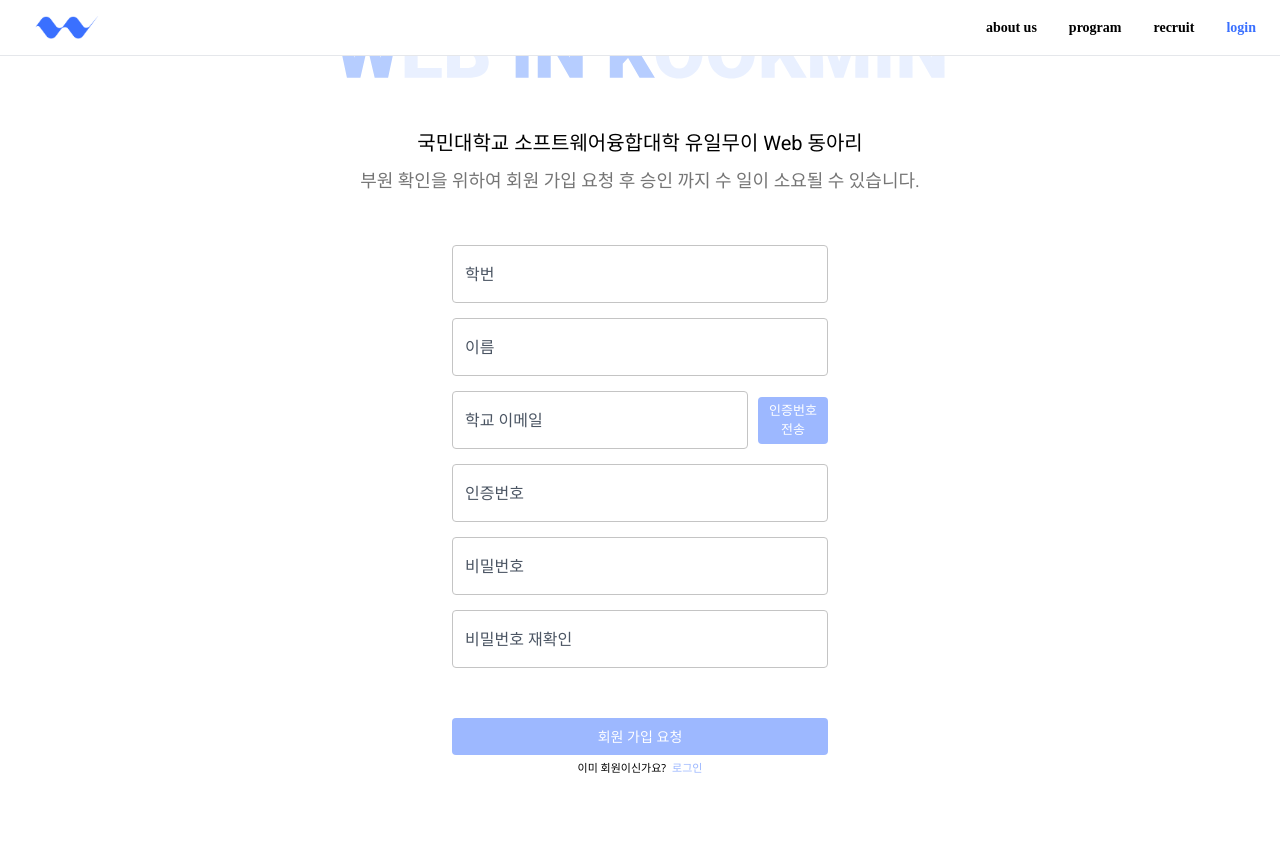
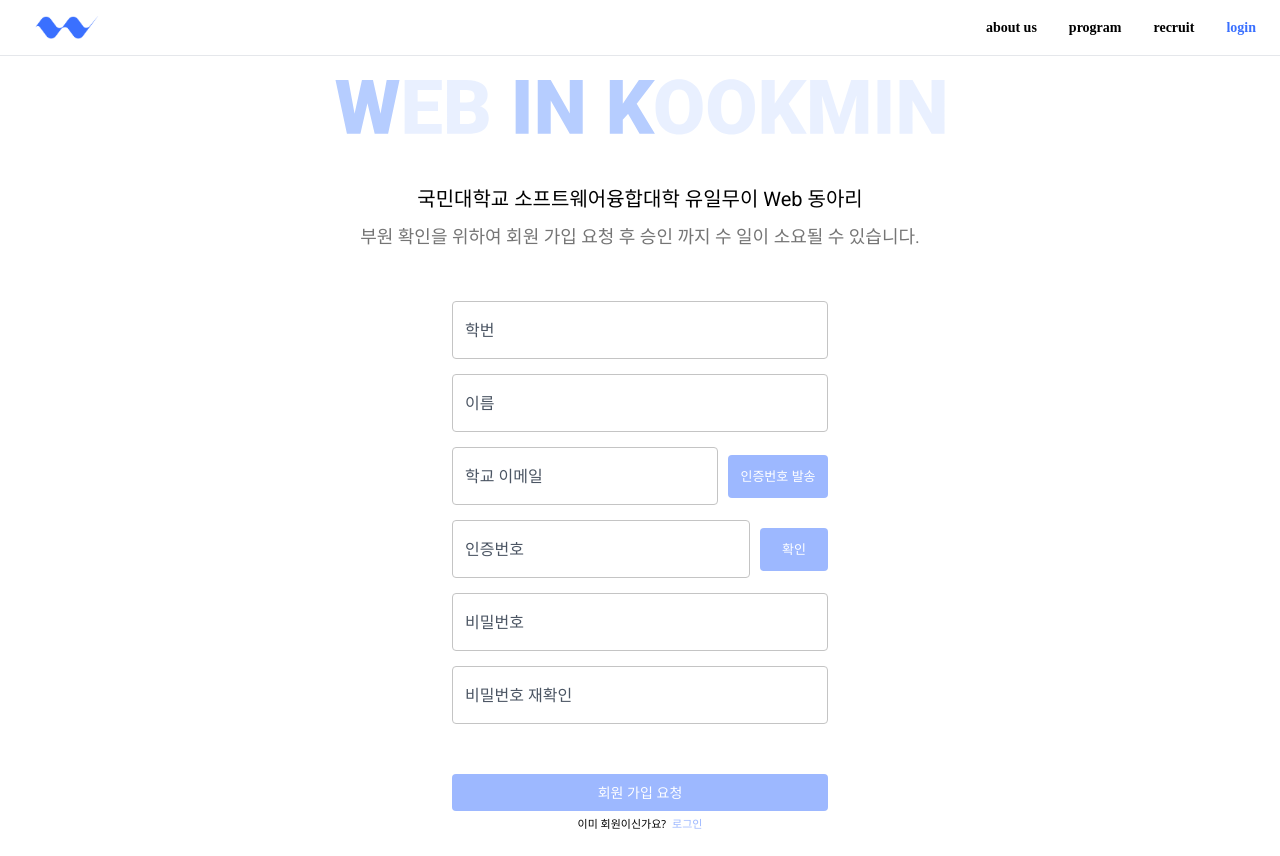
Before and after one commit to KMU-WINK/wink-official-frontend, a Next.js app: page /signup in a window 1280 px wide. Before the commit the page ends 800 px from the top, so only its background shows below. Built offline with nearby package versions, Linux system fonts and the light colour scheme; a web font is replaced by a local one.

Commit message:
feat: login, register, logout api 연결 (#23)
* feat: login, register api 연결

* feat: logout api 연결

```diff
--- a/src/app/login/page.tsx
+++ b/src/app/login/page.tsx
@@ -1,14 +1,12 @@
 'use client';
 
-import { useState } from 'react';
-import { useCookies } from 'react-cookie';
-
+import React, { useState } from 'react';
+import { WinkApi } from '@/api';
+import { Button, InputField } from '@/components';
+import { useUserStore } from '@/store/useUserStore';
+import { useRouter } from 'next/navigation';
 import Link from 'next/link';
 import Image from 'next/image';
-import { useRouter } from 'next/navigation';
-
-import { Button, InputField } from '@/components';
-
 import web_in_kookmin from '@/public/web_in_kookmin.svg';
 
 interface InputFieldType {
@@ -30,15 +28,13 @@ const inputFields: InputFieldType[] = [
   },
 ];
 
-export default function Login() {
-  const router = useRouter(); // useRouter 훅 가져오기
-  const [cookies, setCookie] = useCookies(['token']); // 유저 사용 토큰
-
-  // useState를 사용하여 form 데이터 관리
+export default function LoginPage() {
+  const router = useRouter();
   const [formData, setFormData] = useState({
     email: '',
     password: '',
   });
+  const { setUser } = useUserStore.getState();
 
   const onChangeInput = (e: React.ChangeEvent<HTMLInputElement>) => {
     const { id, value } = e.target;
@@ -50,9 +46,21 @@ export default function Login() {
 
   const onClickLoginButton = async (e: React.MouseEvent<HTMLButtonElement>) => {
     e.preventDefault();
-    // formData를 사용하여 로그인 API 호출 처리
-    console.log(formData);
-    // 로그인 api 처리 후, 성공 시 페이지 이동 등 처리
+
+    const { code, error, content } = await WinkApi.Auth.login({
+      email: formData.email,
+      password: formData.password,
+    });
+
+    if (error) {
+      alert(`Error: ${code} - ${content.unwrapError()}`);
+      return;
+    }
+
+    const { accessToken, refreshToken } = content.unwrap();
+    WinkApi.Request.setToken(accessToken, refreshToken);
+
+    router.push('/');
   };
 
   return (
--- a/src/app/signup/page.tsx
+++ b/src/app/signup/page.tsx
@@ -1,13 +1,11 @@
 'use client';
 
-import { useState } from 'react';
-
+import React, { useState } from 'react';
+import { WinkApi } from '@/api';
+import { Button, InputField } from '@/components';
+import { useRouter } from 'next/navigation';
 import Link from 'next/link';
 import Image from 'next/image';
-import { useRouter } from 'next/navigation';
-
-import { Button, InputField } from '@/components';
-
 import web_in_kookmin from '@/public/web_in_kookmin.svg';
 
 type InputFieldId =
@@ -46,6 +44,7 @@ const inputFields: InputField[] = [
     id: 'verificationCode',
     type: 'text',
     placeholder: '인증번호',
+    withButton: true,
   },
   {
     id: 'password',
@@ -61,7 +60,6 @@ const inputFields: InputField[] = [
 
 export default function SignUp() {
   const router = useRouter();
-
   const [formData, setFormData] = useState({
     studentId: '',
     name: '',
@@ -70,6 +68,7 @@ export default function SignUp() {
     password: '',
     confirmPassword: '',
   });
+  const [verifyToken, setVerifyToken] = useState<string>('');
   const [verificationComplete, setVerificationComplete] = useState(false);
   const [showPasswordWarning, setShowPasswordWarning] = useState(false);
 
@@ -88,15 +87,51 @@ export default function SignUp() {
 
   const onClickSignUpButton = async (e: React.MouseEvent<HTMLButtonElement>) => {
     e.preventDefault();
-    // 회원가입 api 처리
+
+    const { code, error, content } = await WinkApi.Auth.register({
+      name: formData.name,
+      studentId: formData.studentId,
+      password: formData.password,
+      verifyToken,
+    });
+
+    if (error) {
+      alert('회원가입 요청에 실패했습니다.');
+      return;
+    }
+
     alert('회원가입 요청에 성공하셨습니다.');
-    router.push('/');
+    router.push('/login');
   };
 
-  const onSendVerificationCode = () => {
-    // 인증번호 전송 API 처리
+  const onSendVerificationCode = async () => {
+    const { code, error, content } = await WinkApi.Auth.sendCode({
+      email: formData.email,
+    });
+
+    if (error) {
+      alert('인증번호 전송에 실패했습니다.');
+      return;
+    }
+
     alert('인증번호가 전송되었습니다.');
     setVerificationComplete(false);
+  };
+
+  const onConfirmVerifyCode = async () => {
+    const { code, error, content } = await WinkApi.Auth.verifyCode({
+      email: formData.email,
+      code: formData.verificationCode,
+    });
+
+    if (error) {
+      alert('인증번호 확인에 실패했습니다.');
+      return;
+    }
+
+    setVerifyToken(content.unwrap().verifyToken);
+    setVerificationComplete(true);
+    alert('인증번호 확인 성공!');
   };
 
   const onFocusPasswordInput = () => {
@@ -107,7 +142,7 @@ export default function SignUp() {
 
   return (
     <>
-      <div className="min-h-screen flex flex-col items-center justify-center gap-[50px]">
+      <div className="min-h-screen flex flex-col items-center justify-center gap-[50px] mt-[56px]">
         <Image src={web_in_kookmin} alt="WINK Authentication" width={610} height={110} priority />
 
         <div className="flex flex-col items-center justify-center gap-[10px]">
@@ -137,12 +172,20 @@ export default function SignUp() {
                         : undefined
                     }
                   />
-                  {field.withButton && (
+                  {field.withButton && field.id === 'email' && (
                     <Button
                       type="button"
-                      label="인증번호 전송"
+                      label="인증번호 발송"
                       onClick={onSendVerificationCode}
-                      className="text-[13px] px-1.5 py-1"
+                      className="text-[13px] px-1.5 py-3 min-w-[100px]"
+                    />
+                  )}
+                  {field.withButton && field.id === 'verificationCode' && (
+                    <Button
+                      type="button"
+                      label="확인"
+                      onClick={onConfirmVerifyCode}
+                      className="text-[13px] px-1.5 py-3 min-w-[68px]"
                     />
                   )}
                 </div>
--- a/src/components/Header.tsx
+++ b/src/components/Header.tsx
@@ -1,17 +1,16 @@
 'use client';
 
 import React, { useEffect, useState } from 'react';
-import { useCookies } from 'react-cookie';
-
+import { WinkApi } from '@/api';
+import { useUserStore } from '@/store/useUserStore';
+import { usePathname } from 'next/navigation';
 import Link from 'next/link';
 import Image from 'next/image';
-import { usePathname } from 'next/navigation';
-
 import logo from '@/public/logo.png';
 
 export const Header: React.FC = () => {
   const [scrollY, setScrollY] = useState(0);
-  const [cookies, , removeCookie] = useCookies(['token']);
+  const { user, setUser } = useUserStore();
   const [isProgramDropdownOpen, setIsProgramDropdownOpen] = useState(false);
   const [isAboutUsDropdownOpen, setIsAboutUsDropdownOpen] = useState(false);
   const pathName = usePathname() as string;
@@ -36,10 +35,10 @@ export const Header: React.FC = () => {
       useLink: true,
     },
     {
-      title: cookies.token ? 'logout' : 'login',
-      href: cookies.token ? '#' : '/login',
+      title: user ? 'logout' : 'login',
+      href: user ? '#' : '/login',
       mobileHide: true,
-      useLink: !cookies.token,
+      useLink: !user,
     },
   ];
 
@@ -100,8 +99,8 @@ export const Header: React.FC = () => {
 
   const onClickLogout = (e: React.MouseEvent<HTMLAnchorElement>) => {
     e.preventDefault();
-    removeCookie('token');
-    window.location.reload();
+    WinkApi.Request.removeToken();
+    setUser(null);
   };
 
   const toggleDropdown = (type: string) => {
```
